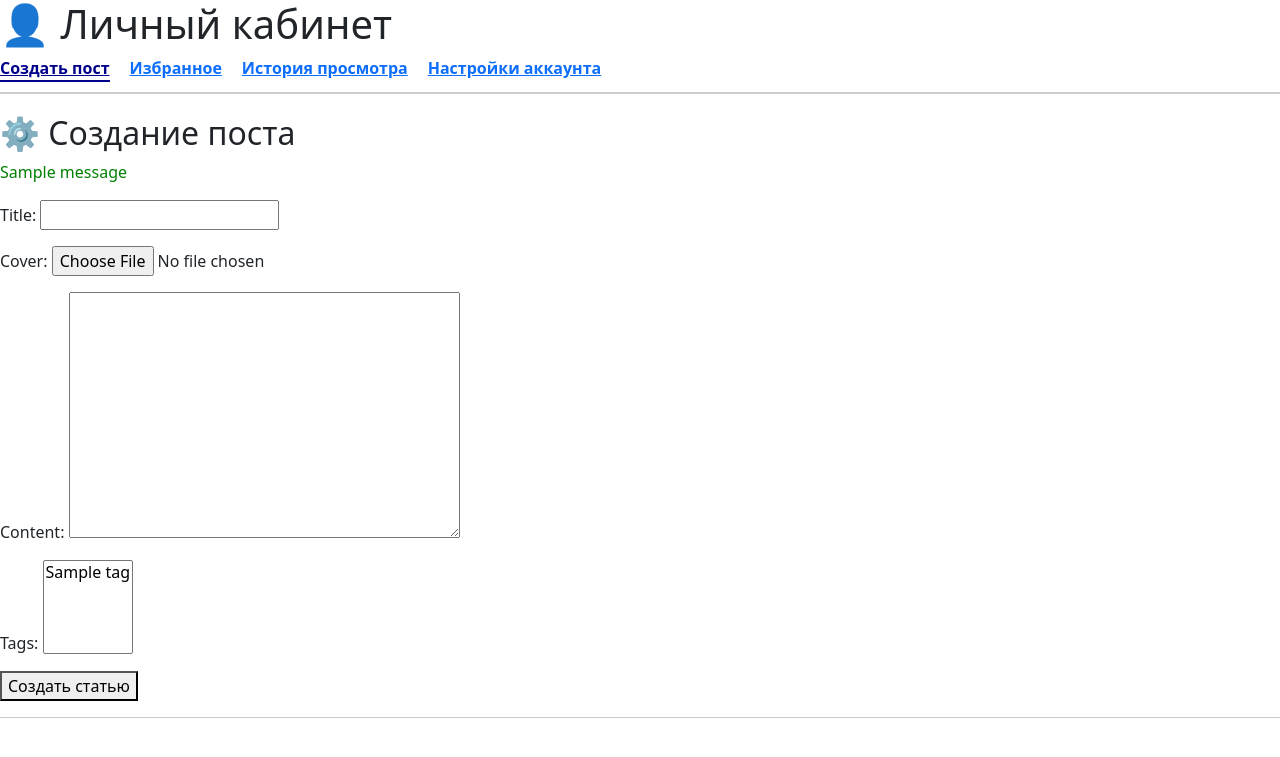
After one commit to REBIZ1/BlogBackend, a Django app: page /accounts/create/ in a window 1280 px wide. The commit adds this page. Shown: the top 757 px of the page. Run offline with Django 5.2, Linux system fonts and the light colour scheme; a user stored in the database is signed in; tables that the repository leaves empty hold one stand-in row (values such as "Sample post"); one stand-in notice (Sample message) is shown.

Commit message:
Добавил обложку статьям, и создание статей

```diff
--- a/accounts/forms.py
+++ b/accounts/forms.py
@@ -1,6 +1,7 @@
 from django import forms
 from django.contrib.auth.forms import UserCreationForm
 from .models import CustomUser
+from blog.models import Post
 
 class CustomUserCreationForm(UserCreationForm):
     class Meta:
@@ -15,3 +16,8 @@ class CustomUserEditForm(forms.ModelForm):
             'username': forms.TextInput(attrs={'class': 'form-control'}),
             'email': forms.EmailInput(attrs={'class': 'form-control'}),
         }
+
+class PostCreateForm(forms.ModelForm):
+    class Meta:
+        model = Post
+        fields = ['title', 'cover', 'content', 'tags']
--- /dev/null
+++ b/accounts/templates/accounts/create.html
@@ -0,0 +1,20 @@
+{% extends 'accounts/dashboard.html' %}
+
+{% block content %}
+    <h2>⚙️ Создание поста</h2>
+
+    {% if messages %}
+        {% for message in messages %}
+            <p style="color: green;">{{ message }}</p>
+        {% endfor %}
+    {% endif %}
+
+    <form method="post" enctype="multipart/form-data">
+        {% csrf_token %}
+        {{ form.as_p }}
+
+        <button type="submit">Создать статью</button>
+    </form>
+
+    <hr>
+{% endblock %}
--- a/accounts/templates/accounts/dashboard.html
+++ b/accounts/templates/accounts/dashboard.html
@@ -1,6 +1,7 @@
 <!DOCTYPE html>
 <head>
     <title>Личный кабинет</title>
+    <link href="https://cdn.jsdelivr.net/npm/bootstrap@5.3.2/dist/css/bootstrap.min.css" rel="stylesheet">
     <style>
         .tabs {
             display: flex;
@@ -22,7 +23,7 @@
     <h1>👤 Личный кабинет</h1>
 
     <div class="tabs">
-        <a href="{% url 'create_post_placeholder' %}" class="tab {% if active_tab == 'create' %}active-tab{% endif %}">Создать пост</a>
+        <a href="{% url 'create_post' %}" class="tab {% if active_tab == 'create' %}active-tab{% endif %}">Создать пост</a>
         <a href="{% url 'favorites' %}" class="tab {% if active_tab == 'favorites' %}active-tab{% endif %}">Избранное</a>
         <a href="{% url 'history' %}" class="tab {% if active_tab == 'history' %}active-tab{% endif %}">История просмотра</a>
         <a href="{% url 'account_settings' %}" class="tab {% if active_tab == 'settings' %}active-tab{% endif %}">Настройки аккаунта</a>
@@ -32,5 +33,7 @@
       {% block content %}
       {% endblock %}
     </div>
+
+<script src="https://cdn.jsdelivr.net/npm/bootstrap@5.3.2/dist/js/bootstrap.bundle.min.js"></script>
 </body>
 </html>
--- a/accounts/urls.py
+++ b/accounts/urls.py
@@ -4,7 +4,7 @@ from . import views
 
 urlpatterns = [
     path('favorites/', views.favorites_view, name='favorites'),
-    path('create/', views.create_post_placeholder, name='create_post_placeholder'),
+    path('create/', views.create_post, name='create_post'),
     path('history/', views.history_view, name='history'),
     path('settings/', views.account_settings_view, name='account_settings'),
     path('password_change/', auth_views.PasswordChangeView.as_view(
--- a/accounts/views.py
+++ b/accounts/views.py
@@ -1,7 +1,7 @@
 from django.shortcuts import render, redirect
 from  django.contrib.auth import login, logout, authenticate
 from django.contrib import messages
-from .forms import CustomUserCreationForm, CustomUserEditForm
+from .forms import CustomUserCreationForm, CustomUserEditForm, PostCreateForm
 from blog.models import Post, ReadingTime
 from django.contrib.auth.decorators import login_required
 
@@ -56,3 +56,22 @@ def account_settings_view(request):
         'form': form,
         'active_tab': 'settings'
     })
+
+@login_required
+def create_post(request):
+    if request.method == 'POST':
+        form = PostCreateForm(request.POST, request.FILES)
+        if form.is_valid():
+            post = form.save(commit=False)
+            post.author = request.user
+            post.save()
+            form.save_m2m()
+            messages.success(request, 'Статья успешно создана!')
+            return redirect('create_post')
+    else:
+        form = PostCreateForm()
+
+    return render(request, 'accounts/create.html', {
+        'form': form,
+        'active_tab': 'create'
+    })
--- a/blog/models.py
+++ b/blog/models.py
@@ -1,6 +1,9 @@
 from django.db import models
 from django.contrib.auth import get_user_model
 from django.utils.text import slugify
+import os
+from django.conf import settings
+
 User = get_user_model()
 
 class Tag(models.Model):
@@ -18,12 +21,38 @@ class Tag(models.Model):
 
 class Post(models.Model):
     title = models.CharField(max_length=200)
+    cover = models.ImageField(upload_to='cover/', null=True, blank=True)
     content = models.TextField()
     author = models.ForeignKey(User, on_delete=models.CASCADE, related_name='posts')
     tags = models.ManyToManyField(Tag, related_name='posts')
     created_at = models.DateTimeField(auto_now_add=True)
     updated_at = models.DateTimeField(auto_now=True)
     views = models.PositiveIntegerField(default=0)
+
+    def save(self, *args, **kwargs):
+        # Проверяем: это обновление, а не создание нового объекта
+        if self.pk:  # pk — это primary key, то есть id
+            try:
+                old_post = Post.objects.get(pk=self.pk)
+                # Проверяем: обложка поменялась и старая обложка существует
+                if old_post.cover and old_post.cover != self.cover:
+                    old_path = os.path.join(settings.MEDIA_ROOT, old_post.cover.name)
+                    if os.path.exists(old_path):
+                        os.remove(old_path)
+            except Post.DoesNotExist:
+                pass  # Поста ещё нет в базе
+
+        super().save(*args, **kwargs)
+
+    def delete(self, *args, **kwargs):
+        if self.cover:
+            try:
+                old_path = os.path.join(settings.MEDIA_ROOT, self.cover.name)
+                if os.path.exists(old_path):
+                    os.remove(old_path)
+            except Exception as e:
+                print(f"Ошибка удаления обложки: {e}")
+        super().delete(*args, **kwargs)
 
     def __str__(self):
         return self.title
--- a/blog/templates/blog/post_detail.html
+++ b/blog/templates/blog/post_detail.html
@@ -7,6 +7,11 @@
 </head>
 <body>
     <h1>{{ post.title }}</h1>
+    <p>
+        {% if post.cover %}
+            <img src="{{ post.cover.url }}" alt="Обложка" style="width: 40%; max-height: 400px; object-fit: cover;">
+        {% endif %}
+    </p>
     <p><strong>Автор:</strong> {{ post.author.username }}</p>
     <p><strong>Просмотров:</strong> {{ post.views }}</p>
     <p><strong>Лайков:</strong> {{ post.total_likes }}</p>
--- a/blog/templates/blog/post_list.html
+++ b/blog/templates/blog/post_list.html
@@ -52,6 +52,11 @@
 {% for post in page_obj %}
     <div>
         <h2><a href="{% url 'post_detail' pk=post.pk %}">{{ post.title }}</a></h2>
+        <p>
+        {% if post.cover %}
+            <img src="{{ post.cover.url }}" alt="Обложка" style="width: 40%; max-height: 400px; object-fit: cover;">
+        {% endif %}
+        </p>
         <p><strong>Автор:</strong> {{ post.author.username }}</p>
         <p>{{ post.content|truncatewords:20 }}</p>
         <p>👁 {{ post.views }} | ❤️ {{ post.total_likes }}</p>
```
Also changed, not shown: blog/migrations/0002_post_cover.py (added).
